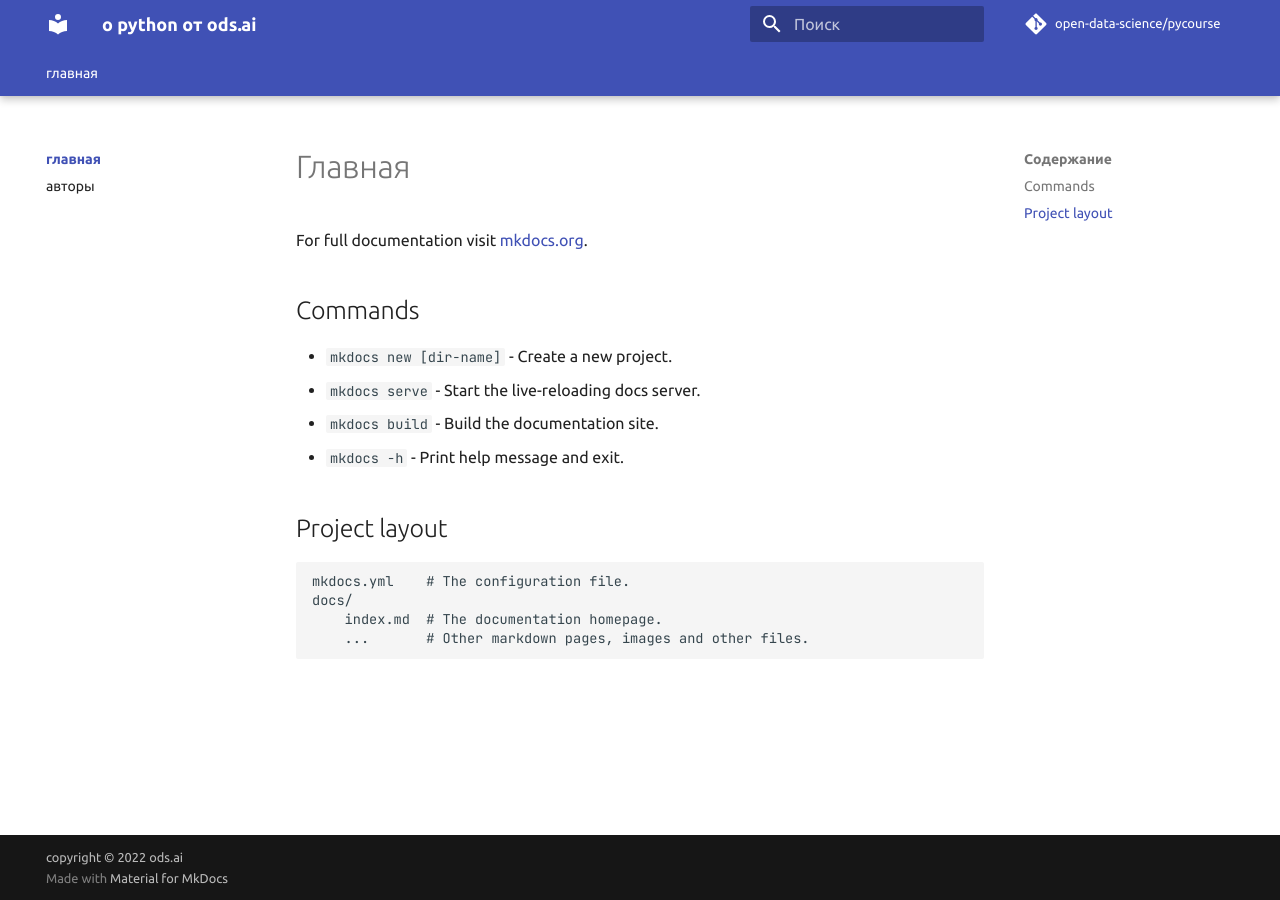
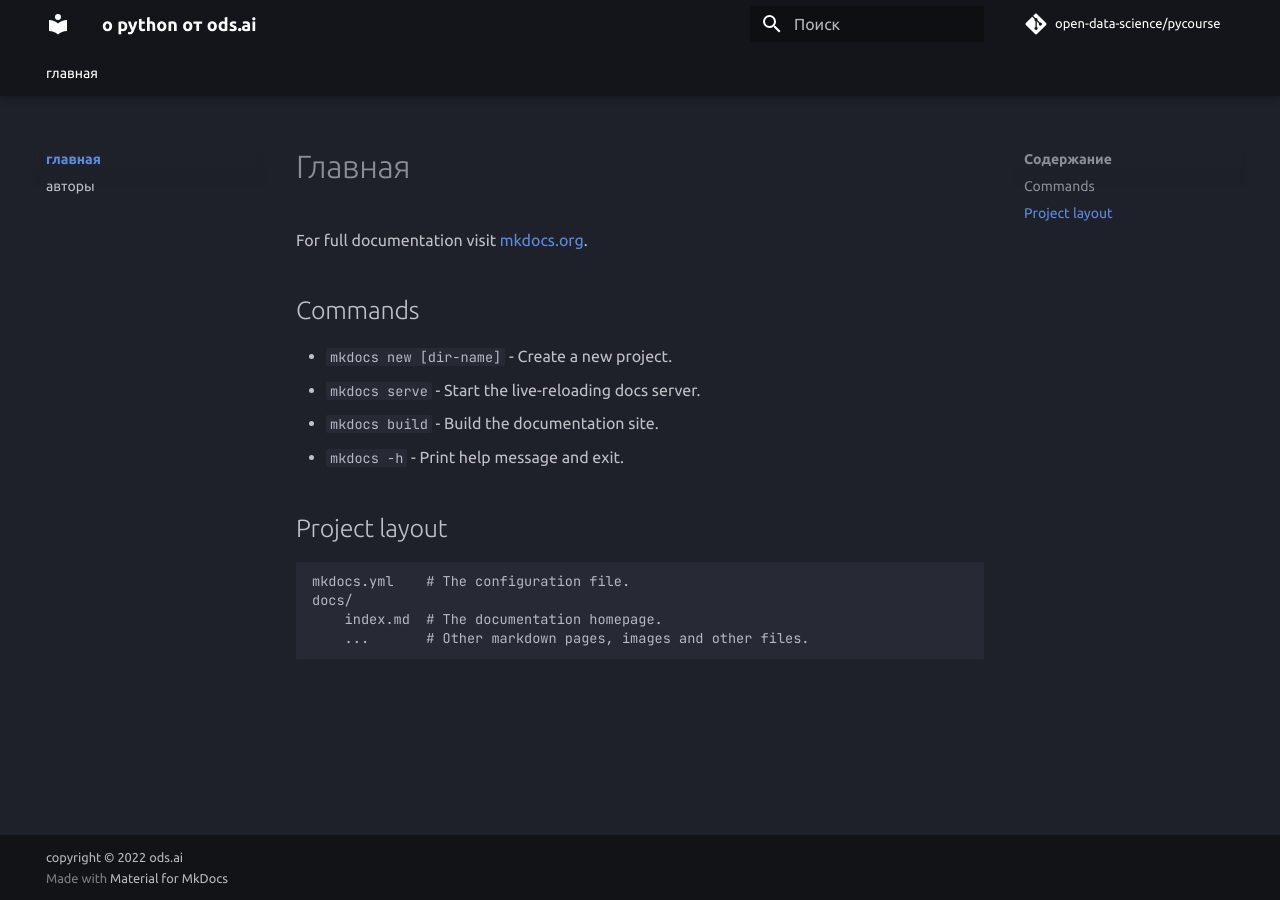
Before and after one commit to open-data-science/pycourse, an MkDocs documentation site: the page built from docs/index.md, in a window 1280 px wide. Built offline with MkDocs 1.6.1 and Material for MkDocs 9.7.7, drawn with Linux system fonts in a browser that asks for light colours; comment, search, counter and statistics services are not loaded.

Commit message:
add palette scheme

```diff
--- a/mkdocs.yml
+++ b/mkdocs.yml
@@ -15,6 +15,10 @@ theme:
     text: Ubuntu
     code: JetBrains Mono
 
+  # favicon: assets/favicon.png
+  # icon:
+  #   logo: logo
+
   language: ru
   features:
     - navigation.tabs
@@ -23,6 +27,11 @@ theme:
     - navigation.expand
     - navigation.indexes
     - navigation.top
+
+  palette:
+    scheme: slate
+    primary: black
+    accent: indigo
 
 markdown_extensions:
 
```
